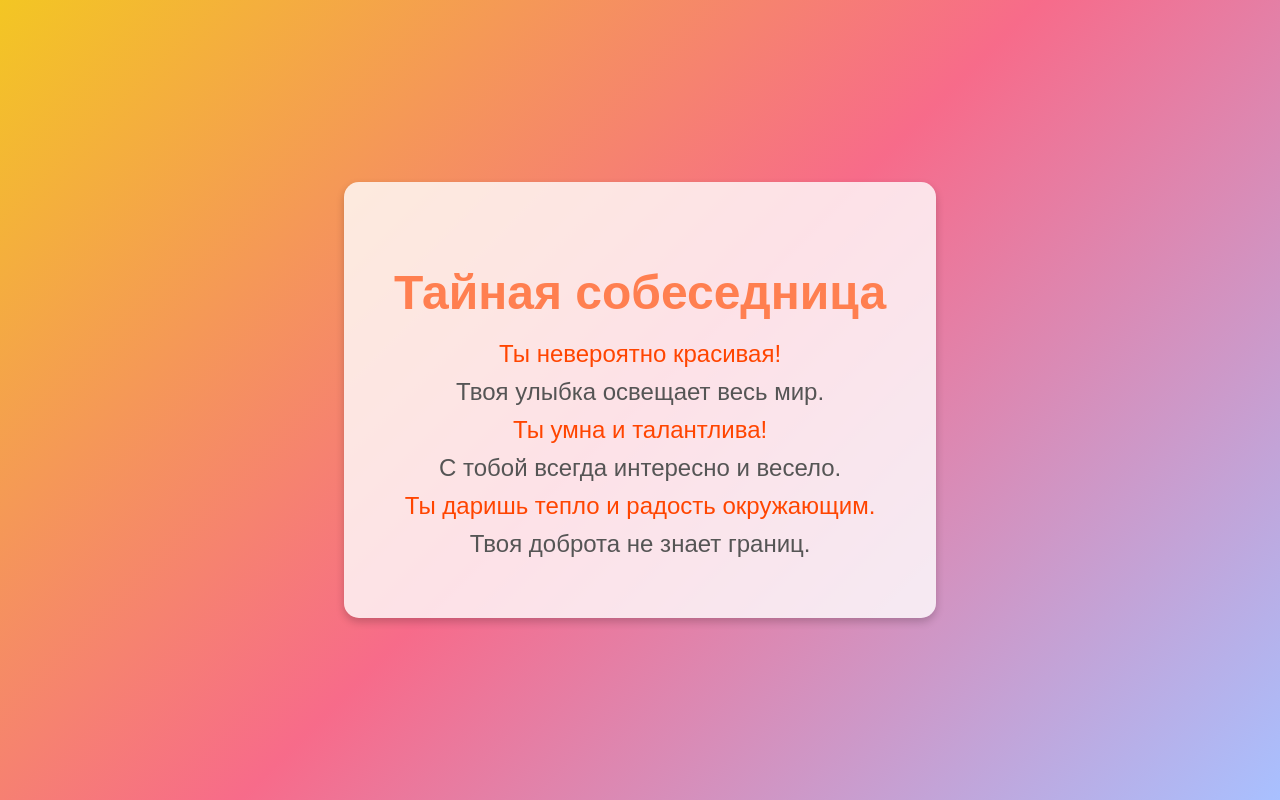
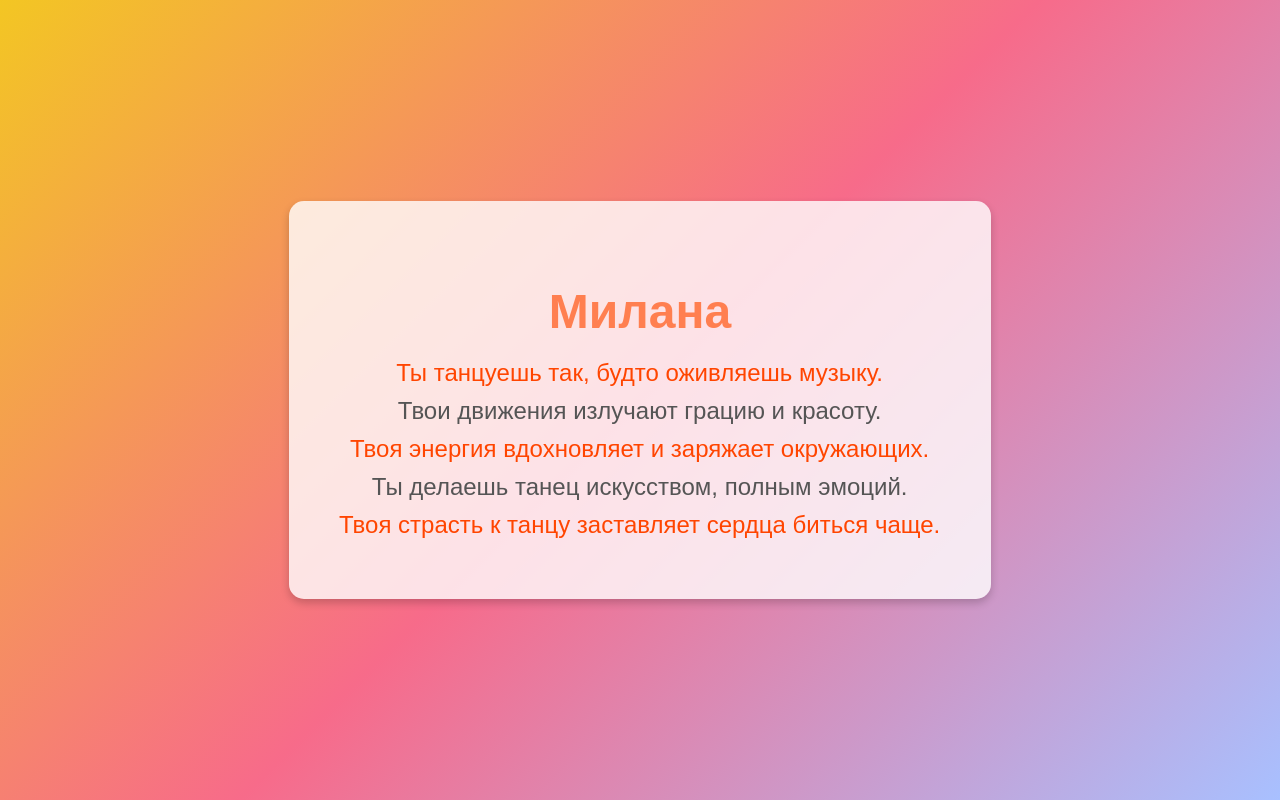
Before and after one commit to TheLeonStyle/best, a plain HTML site: page index.html in a window 1280 px wide. Drawn offline with Linux system fonts and the light colour scheme.

Commit message:
Update index.html

```diff
--- a/index.html
+++ b/index.html
@@ -4,7 +4,7 @@
 <head>
 	<meta charset="UTF-8">
 	<meta name="viewport" content="width=device-width, initial-scale=1.0">
-	<title>Тайная собеседница</title>
+	<title>Милана</title>
 
 	<style>
 		body {
@@ -118,14 +118,13 @@
 <body>
 
 	<div class="container">
-		<h1>Тайная собеседница</h1>
+		<h1>Милана</h1>
 		<div class="compliments">
-			<p>Ты невероятно красивая!</p>
-			<p>Твоя улыбка освещает весь мир.</p>
-			<p>Ты умна и талантлива!</p>
-			<p>С тобой всегда интересно и весело.</p>
-			<p>Ты даришь тепло и радость окружающим.</p>
-			<p>Твоя доброта не знает границ.</p>
+			<p>Ты танцуешь так, будто оживляешь музыку.</p>
+			<p>Твои движения излучают грацию и красоту.</p>
+			<p>Твоя энергия вдохновляет и заряжает окружающих.</p>
+			<p>Ты делаешь танец искусством, полным эмоций.</p>
+			<p>Твоя страсть к танцу заставляет сердца биться чаще.</p>
 		</div>
 	</div>
 
```
